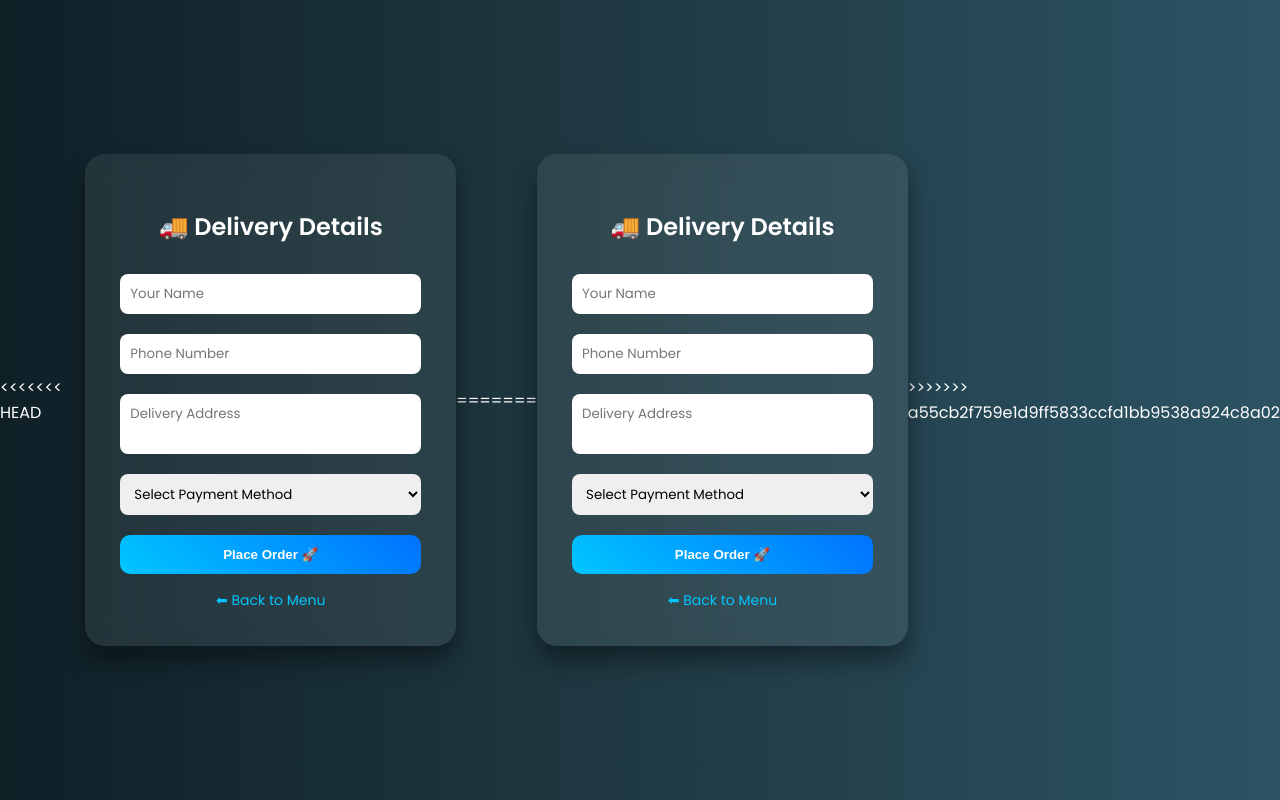
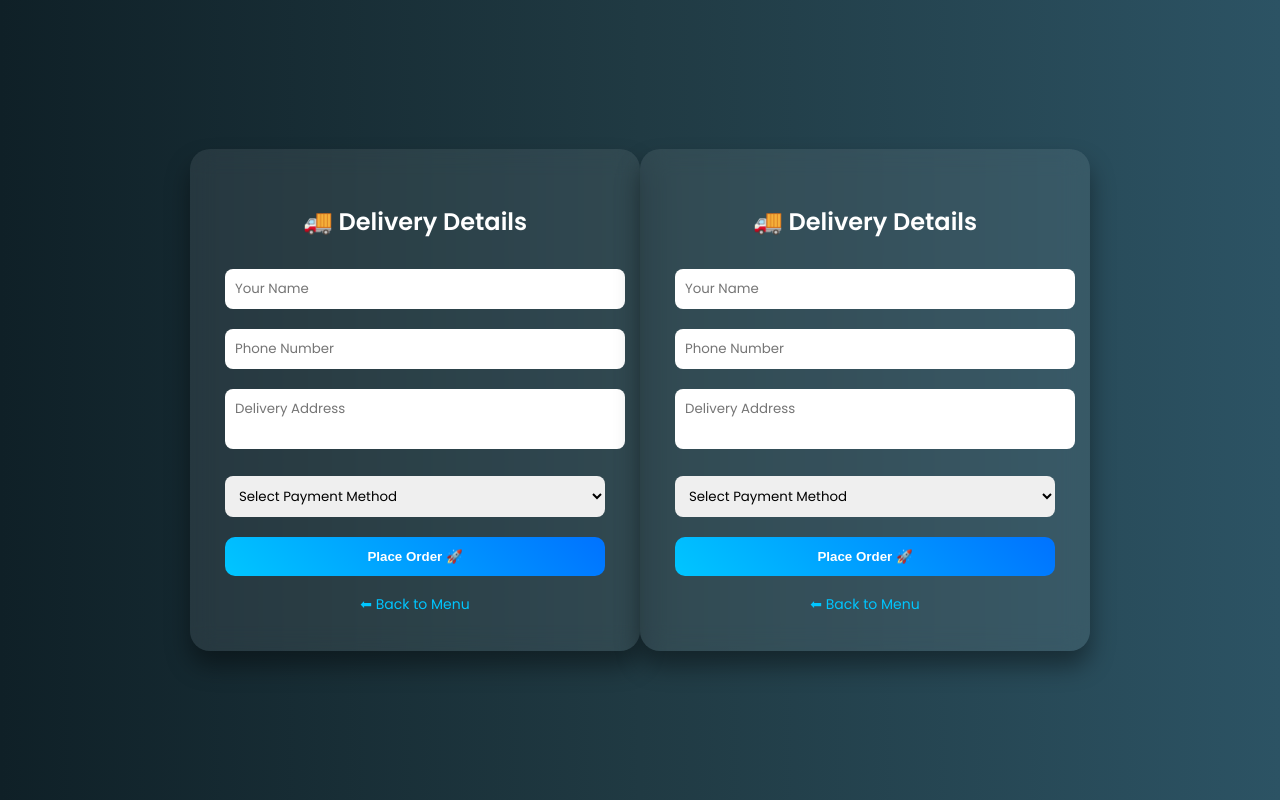
Before and after one commit to Damayanthi03/food-delivery, a Flask app: page /order/1 in a window 1280 px wide. Run offline with Flask 3, Linux system fonts and the light colour scheme.

Commit message:
fix merge conflicts
Removed duplicate HTML structure and cleaned up formatting.

```diff
--- a/templates/order.html
+++ b/templates/order.html
@@ -1,10 +1,7 @@
-<<<<<<< HEAD
 <!DOCTYPE html>
 <html>
 <head>
     <title>Delivery Details - QuickBite</title>
-
-    <!-- Google Font -->
     <link href="https://fonts.googleapis.com/css2?family=Poppins:wght@300;400;600;700&display=swap" rel="stylesheet">
 
     <style>
@@ -116,13 +113,10 @@
 
 </body>
 </html>
-=======
 <!DOCTYPE html>
 <html>
 <head>
     <title>Delivery Details - QuickBite</title>
-
-    <!-- Google Font -->
     <link href="https://fonts.googleapis.com/css2?family=Poppins:wght@300;400;600;700&display=swap" rel="stylesheet">
 
     <style>
@@ -234,4 +228,3 @@
 
 </body>
 </html>
->>>>>>> a55cb2f759e1d9ff5833ccfd1bb9538a924c8a02
```
